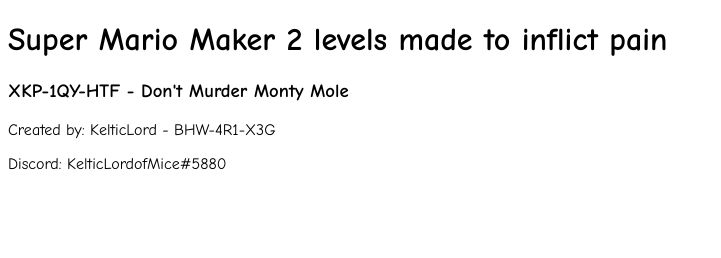
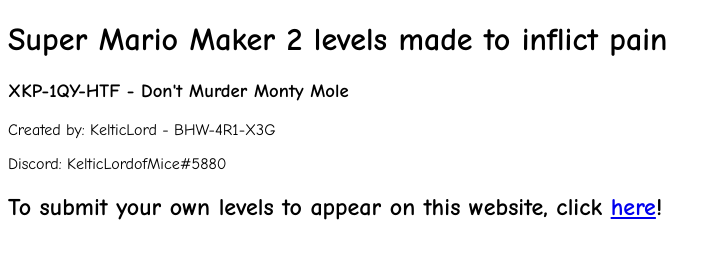
Before and after one commit to TheDiabolicalsSMM/TheDiabolicalsSMM.github.io, a plain HTML site: page index.html in a window 1280 px wide. Shown: the whole page, without its empty margins (0-721 px from the left). Drawn offline with Linux system fonts and the light colour scheme.

Commit message:
Update index.html

```diff
--- a/index.html
+++ b/index.html
@@ -11,5 +11,6 @@
         <h3> XKP-1QY-HTF - Don't Murder Monty Mole </h3>
         <p> Created by: KelticLord - BHW-4R1-X3G </p>
         <p> Discord: KelticLordofMice#5880 </p>
+        <h2> To submit your own levels to appear on this website, click <a href="https://docs.google.com/forms/d/e/1FAIpQLSfSv9jRRll_HhGBvJO6D3tEti0hgYn9N0NNsB-RY6gAvzhxRg/viewform?usp=sf_link">here</a>!
     </body>
 </html>
```
